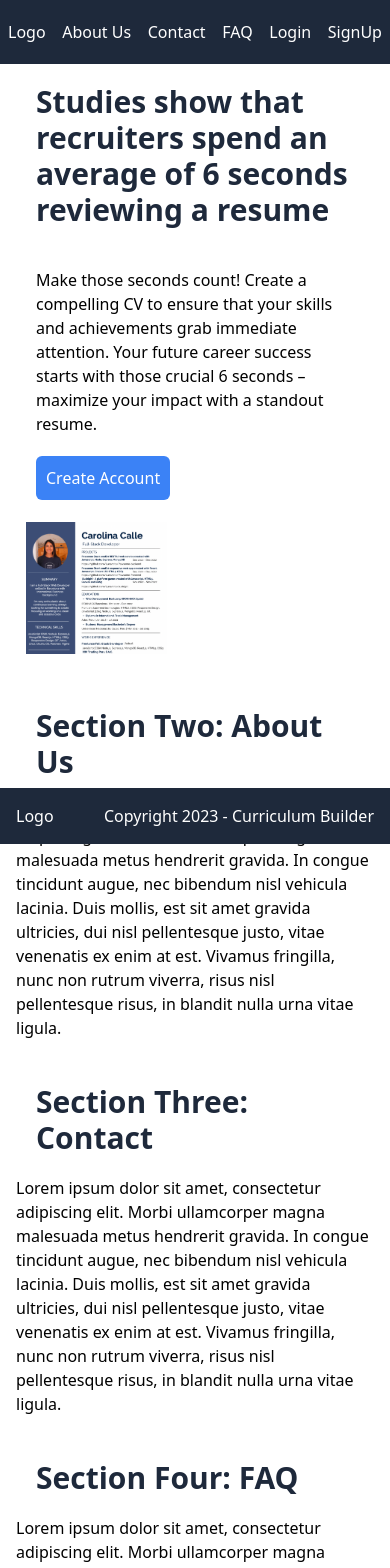
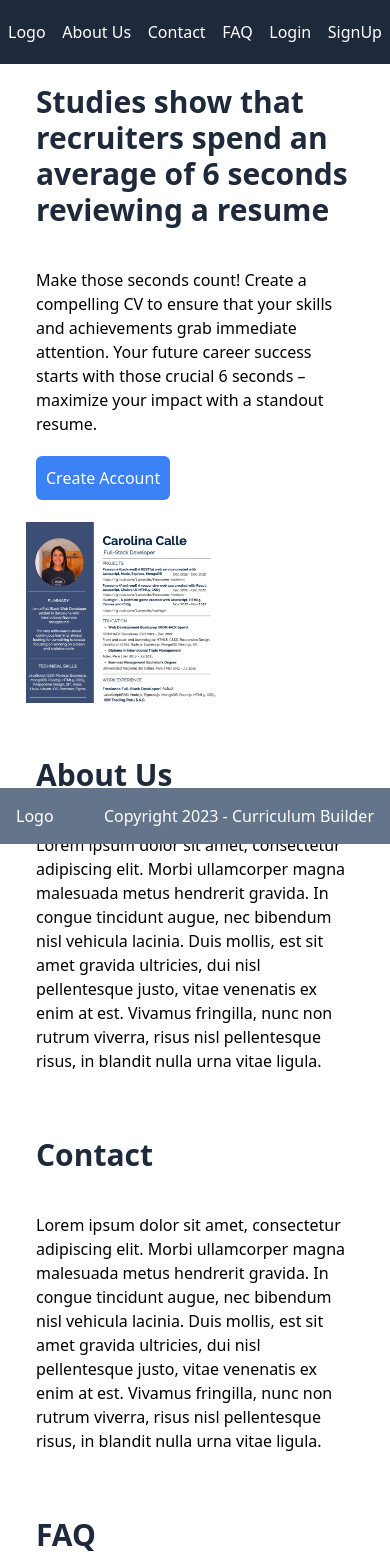
Before and after one commit to CurriculumBuilder/CurriculumBuilder-Frontend, a React (Vite) app: page / in a window 390 px wide. Shown: the top 1568 px of the page. Built offline with nearby package versions, Linux system fonts and the light colour scheme.

Commit message:
css implementation in home, all cvs, and footer

```diff
--- a/src/pages/AllCurriculumsPage.jsx
+++ b/src/pages/AllCurriculumsPage.jsx
@@ -80,9 +80,9 @@ function AllCurriculumsPage() {
     <>
       <h1 className='font-bold text-slate-800 text-4xl p-5'>My Curriculums</h1>
 
-      <section className="bg-base-100 grid grid-cols-2 gap-4 m-2">
+      <section className="bg-base-100 gap-4 m-2 md:grid md:grid-cols-2 md:gap-4">
         {curriculums.map((curriculum) => (
-          <div key={curriculum._id} className="flex min-w-0 gap-x-4 shadow-lg m-2 w-full grid-cols-2">
+          <div key={curriculum._id} className="flex min-w-0 gap-x-4 shadow-lg m-2 w-full grid-cols-2 p-3 mr-2">
             <div className="min-w-0 flex-auto">
               <Link to={`./update-curriculum/${curriculum._id}`}>
                 <h3 className="text-sm font-semibold leading-6 text-gray-900 ml-2">{curriculum.personalData.name}</h3>
--- a/src/pages/HomePage.jsx
+++ b/src/pages/HomePage.jsx
@@ -49,8 +49,8 @@ function HomePage() {
       <HashLink to="/#about-us">
         <section id="about-us">
           <div>
-            <h1 className="titles-home">Section Two: About Us</h1>
-            <p>
+            <h1 className="titles-home">About Us</h1>
+            <p className="p-main-section">
               Lorem ipsum dolor sit amet, consectetur adipiscing elit. Morbi
               ullamcorper magna malesuada metus hendrerit gravida. In congue
               tincidunt augue, nec bibendum nisl vehicula lacinia. Duis mollis,
@@ -68,8 +68,8 @@ function HomePage() {
       <HashLink to="/#contact">
         <section id="contact">
           <div>
-            <h1 className="titles-home">Section Three: Contact</h1>
-            <p>
+            <h1 className="titles-home">Contact</h1>
+            <p className="p-main-section">
               Lorem ipsum dolor sit amet, consectetur adipiscing elit. Morbi
               ullamcorper magna malesuada metus hendrerit gravida. In congue
               tincidunt augue, nec bibendum nisl vehicula lacinia. Duis mollis,
@@ -87,8 +87,8 @@ function HomePage() {
       <HashLink to="/#faq">
         <section id="faq">
           <div>
-            <h1 className="titles-home">Section Four: FAQ</h1>
-            <p>
+            <h1 className="titles-home">FAQ</h1>
+            <p className="p-main-section">
               Lorem ipsum dolor sit amet, consectetur adipiscing elit. Morbi
               ullamcorper magna malesuada metus hendrerit gravida. In congue
               tincidunt augue, nec bibendum nisl vehicula lacinia. Duis mollis,
--- a/src/styles/Footer.css
+++ b/src/styles/Footer.css
@@ -3,5 +3,5 @@
     bottom: 0;
     left: 0;
     width: 100%;
-    @apply  mt-auto bg-slate-800 text-white p-4 h-auto flex justify-between
+    @apply  mt-auto bg-slate-500 text-white p-4 h-auto flex justify-between
 }
--- a/src/styles/HomePage.css
+++ b/src/styles/HomePage.css
@@ -27,7 +27,6 @@
 }
 
 .imgExample {
-    width: 50%;
     object-fit: fill;
-    @apply align-middle items-center justify-center p-2.5 mt-3 md:mt-0 md:p-0
+    @apply align-middle items-center justify-center p-2.5 mt-3 md:mt-0 md:p-0 w-2/3 md:w-1/2
 }
```
